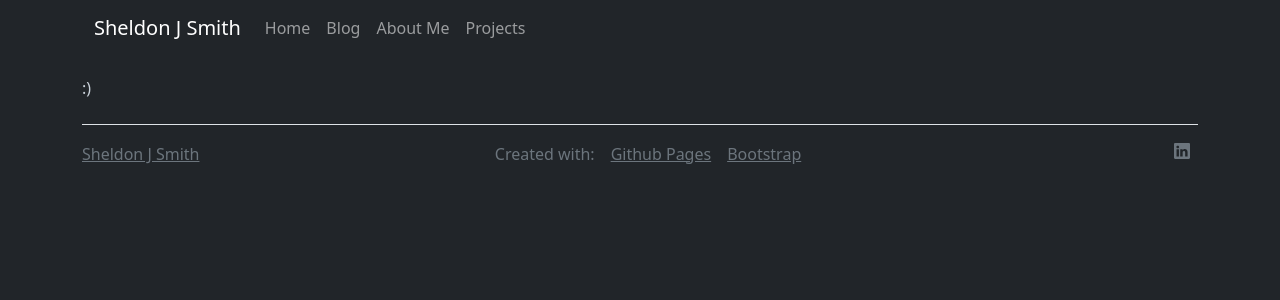
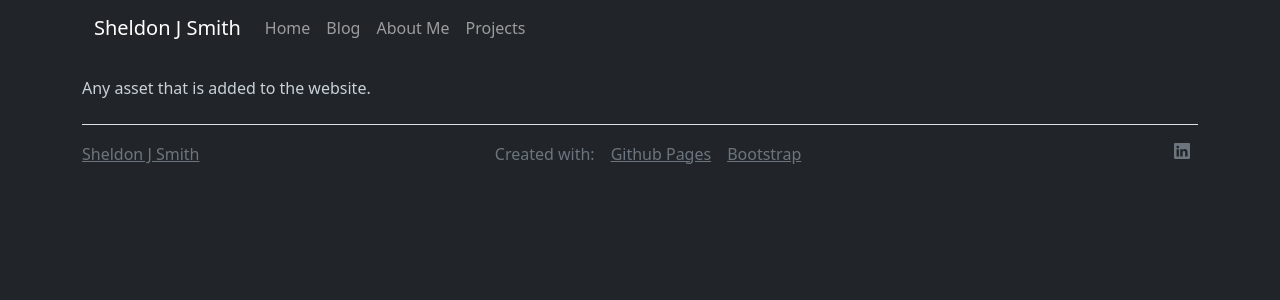
Before and after one commit to Screemm/screemm.github.io, a Jekyll site: the page built from assets/placeholder.md, in a window 1280 px wide. Shown: the top 300 px of the page. Built offline with Jekyll 4.4.1, drawn with Linux system fonts in a browser that asks for light colours; nearby versions of some CDN libraries; our own code applies the rules of GitHub Pages for plain Markdown files.

Commit message:
Update placeholder.md

```diff
--- a/assets/placeholder.md
+++ b/assets/placeholder.md
@@ -1 +1 @@
-:)
+Any asset that is added to the website.
```
